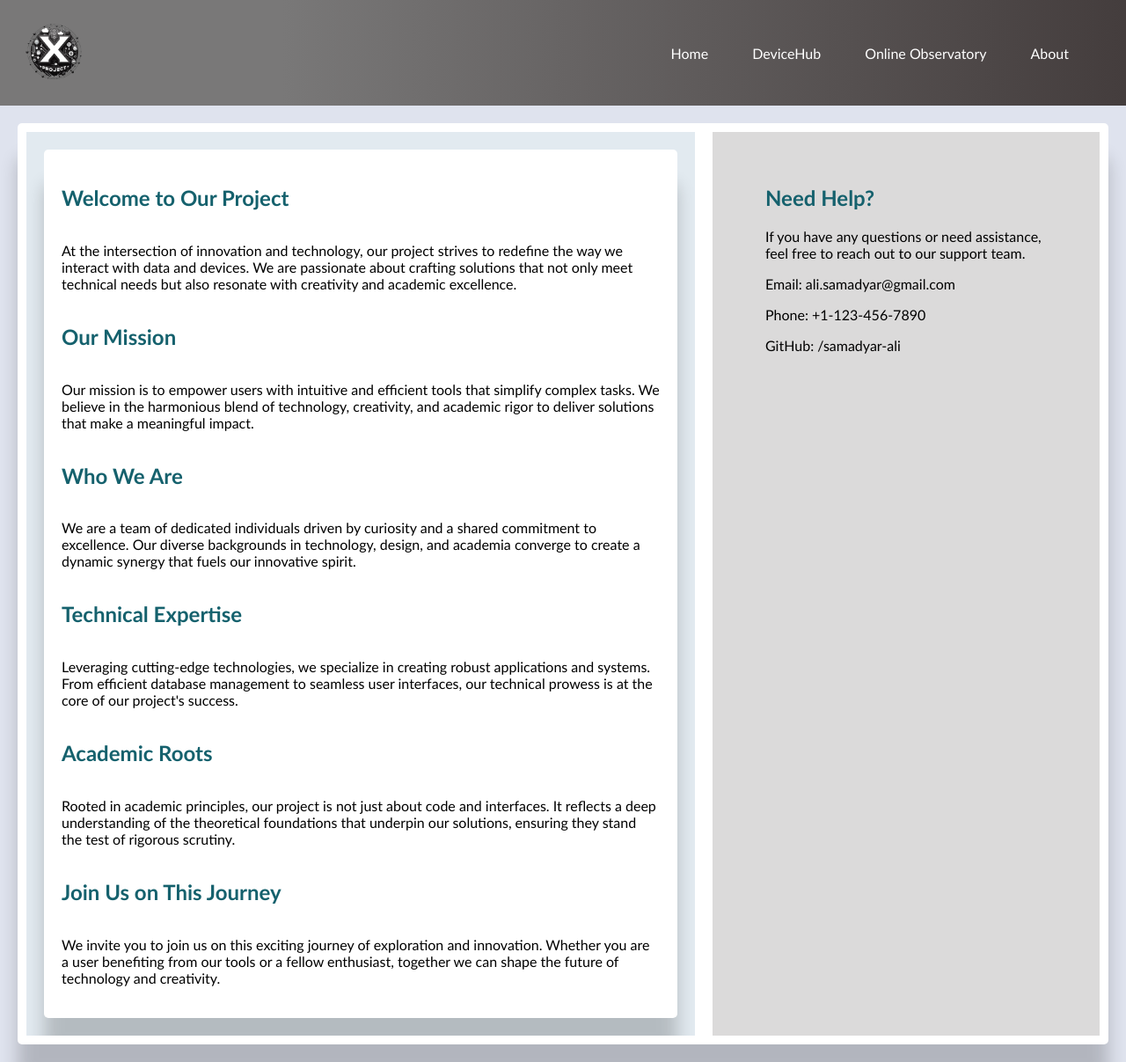
After one commit to ali-samadyar/Project-Interstellar, a Django app: page /about/ in a window 1280 px wide. The commit adds this page. Shown: the whole page at 88% size. Run offline with Django 5.2, Linux system fonts and the light colour scheme.

Commit message:
About page - draft

```diff
--- a/ProjectX/landingpage/urls.py
+++ b/ProjectX/landingpage/urls.py
@@ -3,4 +3,5 @@ from . import views
 
 urlpatterns = [
     path('', views.landing, name='landingpage'),
+    path('about/', views.about, name='about'),
 ]
--- a/ProjectX/landingpage/views.py
+++ b/ProjectX/landingpage/views.py
@@ -6,3 +6,6 @@ app_name = 'landingpage'
 
 def landing(request):
     return render(request, 'landing.html')
+
+def about(request):
+    return render(request, 'about.html')
--- a/ProjectX/static/css/base.css
+++ b/ProjectX/static/css/base.css
@@ -510,3 +510,24 @@ td {
         background-position: 0 50%, 0 calc(0% - 2px), 0 calc(100% + 2px), 50% 50%, 50% calc(0% - 2px), 50% calc(100% + 2px), 100% 50%, 100% calc(0% - 2px), 100% calc(100% + 2px);
     }
 }
+
+/* About CSS */
+
+.about-container {
+    display: flex;
+    flex-direction: column;
+    /* justify-content: center;
+    align-items: center; */
+    padding: 20px;
+    margin: 20px;
+    background-color: #fff;
+    border-radius: 5px;
+    box-shadow: 0px 40px 20px rgba(0, 0, 0, 0.20);
+}
+
+.about-container h1,
+h2 {
+    color: #15616d;
+    /* align-self: first baseline; */
+
+}
--- /dev/null
+++ b/ProjectX/templates/about.html
@@ -0,0 +1,71 @@
+{% extends 'base.html' %}
+
+{% block title %}About Us{% endblock %}
+
+<head>
+    {% load static %}
+</head>
+
+{% block content %}
+<div class="about-container">
+    <h1>Welcome to Our Project</h1>
+    <p>
+        At the intersection of innovation and technology, our project strives to redefine the way we interact
+        with data and devices. We are passionate about crafting solutions that not only meet technical needs
+        but also resonate with creativity and academic excellence.
+    </p>
+
+    <h2>Our Mission</h2>
+    <p>
+        Our mission is to empower users with intuitive and efficient tools that simplify complex tasks.
+        We believe in the harmonious blend of technology, creativity, and academic rigor to deliver
+        solutions that make a meaningful impact.
+    </p>
+
+    <h2>Who We Are</h2>
+    <p>
+        We are a team of dedicated individuals driven by curiosity and a shared commitment to excellence.
+        Our diverse backgrounds in technology, design, and academia converge to create a dynamic synergy
+        that fuels our innovative spirit.
+    </p>
+
+    <h2>Technical Expertise</h2>
+    <p>
+        Leveraging cutting-edge technologies, we specialize in creating robust applications and systems.
+        From efficient database management to seamless user interfaces, our technical prowess is at the
+        core of our project's success.
+    </p>
+
+    <h2>Academic Roots</h2>
+    <p>
+        Rooted in academic principles, our project is not just about code and interfaces. It reflects a
+        deep understanding of the theoretical foundations that underpin our solutions, ensuring they
+        stand the test of rigorous scrutiny.
+    </p>
+
+    <h2>Join Us on This Journey</h2>
+    <p>
+        We invite you to join us on this exciting journey of exploration and innovation. Whether you are
+        a user benefiting from our tools or a fellow enthusiast, together we can shape the future of
+        technology and creativity.
+    </p>
+</div>
+{% endblock %}
+
+{% block help %}
+<div class="help-section">
+    <h2>Need Help?</h2>
+    <p>
+        If you have any questions or need assistance, feel free to reach out to our support team.
+    </p>
+    <p>
+        Email: ali.samadyar@gmail.com
+    </p>
+    <p>
+        Phone: +1-123-456-7890
+    </p>
+    <p>
+        GitHub: /samadyar-ali
+    </p>
+</div>
+{% endblock %}
--- a/ProjectX/templates/base.html
+++ b/ProjectX/templates/base.html
@@ -8,6 +8,7 @@
     <title>Interstellar | {% block title %} {% endblock %}</title>
     <link rel="icon" href="{% static 'images/favicon.png' %}" type="image/png">
     <link rel="stylesheet" href="{% static 'css/base.css'%}">
+
 </head>
 
 <body>
@@ -34,7 +35,7 @@
                 </ul>
             </li>
             <!-- <li><a href="#">CertiVerse</a></li> -->
-            <li><a href="#">About </a></li>
+            <li><a href="http://127.0.0.1:8000/about">About </a></li>
         </ul>
     </nav>
 
```
